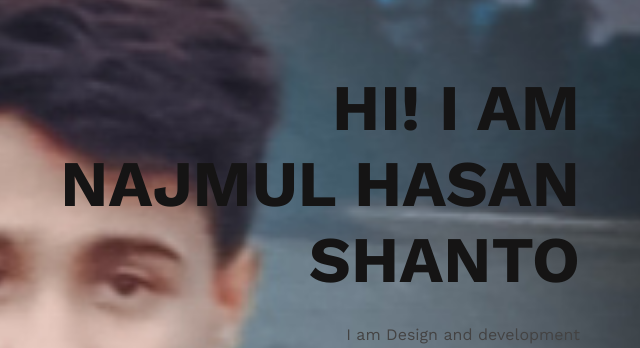
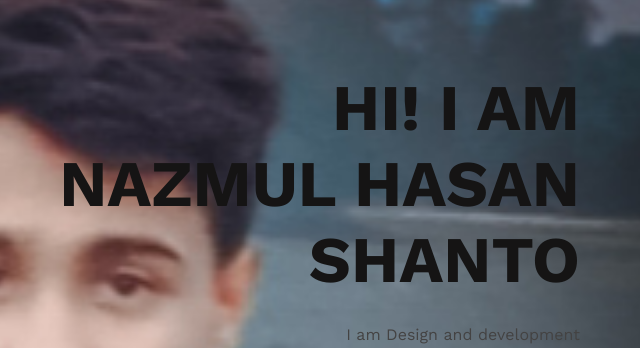
Before and after one commit to najmulhasanshanto/TBM-MAIN-WEBVIEW, a plain HTML site: page index.html in a window 1280 px wide. Shown: the part 146-494 px from the top of the page, 630-1270 px from the left. Drawn offline with nearby package versions, Linux system fonts and the light colour scheme.

Commit message:
Update index.html

```diff
--- a/index.html
+++ b/index.html
@@ -35,7 +35,7 @@
     <section id="banner">
         <div class="container">
             <div class="banner-content">
-                <h2>HI! I AM NAJMUL HASAN SHANTO </h2>
+                <h2>HI! I AM NAZMUL HASAN SHANTO </h2>
                 <p>
                    I am Design and development
                 </p>
```
